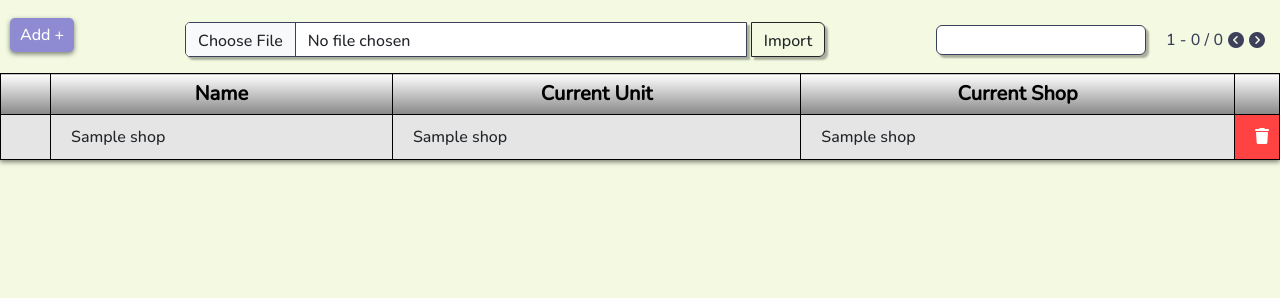
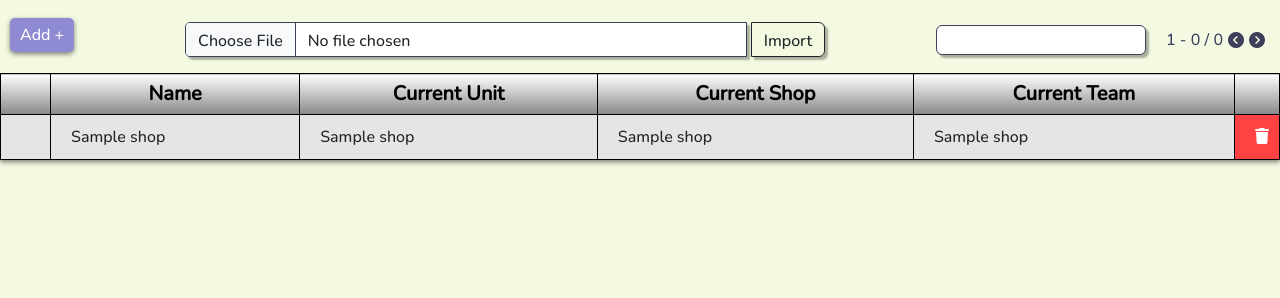
Before and after one commit to MD-6613yunyun/Labor-Analysis-V-1, a Flask app: page /show-datas/technician in a window 1280 px wide. Shown: the part 120-418 px from the top of the page. Run offline with Flask 3, Linux system fonts and the light colour scheme; the visitor is signed in with stand-in values (Sample User, id 1); a database or web service that is not in the repository returns one stand-in record (values such as "Sample title"); data that the repository does not hold is empty; some libraries are stand-ins or nearby versions; some web fonts are replaced.

Commit message:
Team Feature;

```diff
--- a/website/static/scripts/main.js
+++ b/website/static/scripts/main.js
@@ -39,7 +39,8 @@ function showDropdown(btn){
 var imgCharData;
 if (window.location.href.endsWith("/get-report")){
     dates = JSON.parse(localStorage.getItem('date'))
-    fetch(`/get-graph-report/${dates[0]}/${dates[1]}/${dates[2]}/${dates[3]}`)
+    console.log(`/get-graph-report/${dates[0]}/${dates[1]}/${dates[2]}/${dates[3]}/${dates[4]}`)
+    fetch(`/get-graph-report/${dates[0]}/${dates[1]}/${dates[2]}/${dates[3]}/${dates[4]}`)
     .then(response => response.json())
     .then(result => {
         let caption = document.getElementsByClassName("for-graph-caption")[0].textContent
@@ -637,7 +638,7 @@ function deleteAllServiceDatas(idd,db){
                 document.getElementById('errorMessageDisplayer').textContent = "You can't delete this data as some data depends on this.."
                 document.getElementsByClassName("errorModal")[0].click()
             }else{
-                window.location.href = window.location.href
+                window.location.href = document.getElementsByClassName("discard-btn")[0].children[0].href
             }
         })
         .catch(err => console.log(err))
@@ -1259,16 +1260,19 @@ function changeTabOver(btn, idd){
 function showTechnicianInput(btn){
     const techanicianDetailCard = document.getElementById("techanichianDetailCard");
     const hiddeninput = techanicianDetailCard.querySelectorAll("input");
+    const hiddenselect = techanicianDetailCard.querySelector("select");
     const currentValue = techanicianDetailCard.querySelectorAll("span");
-
+    console.log(currentValue);
     if(btn.innerText == "Edit"){
         btn.classList.add("d-none");
         btn.nextElementSibling.classList.remove("d-none");
         btn.nextElementSibling.nextElementSibling.setAttribute("onclick","removeTechnicianInput(this)")
         btn.nextElementSibling.nextElementSibling.children[0].setAttribute("onclick", "return false;")
         currentValue[0].hidden = true;
+        currentValue[2].hidden = true;
         hiddeninput[0].value = currentValue[0].innerText;
         hiddeninput[0].classList.remove("d-none");
+        hiddenselect.classList.remove("d-none")
     }
 }
 
@@ -1276,11 +1280,14 @@ function removeTechnicianInput(btn){
     const techanicianDetailCard = document.getElementById("techanichianDetailCard");
     const hiddeninput = techanicianDetailCard.querySelectorAll("input");
     const currentValue = techanicianDetailCard.querySelectorAll("span");
+    const hiddenselect = techanicianDetailCard.querySelector("select");
     btn.previousElementSibling.previousElementSibling.classList.remove("d-none");
     btn.previousElementSibling.classList.add("d-none");
     btn.children[0].removeAttribute("onclick");
     currentValue[0].hidden = false;
+    currentValue[2].hidden = false;
     hiddeninput[0].classList.add("d-none");
+    hiddenselect.classList.add("d-none");
 
 }
 
--- a/website/static/styles/input_form.css
+++ b/website/static/styles/input_form.css
@@ -1002,11 +1002,7 @@ table td input:focus{
 
 #techanichianDetailCard form, .shopHistorySec,#techanichianDetailCard #techanicianCardHolder{
     display: grid;
-    grid-template-columns: auto auto auto;
-}
-
-#techanichianDetailCard #techanicianCardHolder{
-
+    grid-template-columns: auto auto auto auto;
 }
 
 .absentHistory{
--- a/website/templates/nav.html
+++ b/website/templates/nav.html
@@ -126,6 +126,26 @@
                                 </select>
                             </div>
                         </div>
+                        <div class="row mt-3" id="reportType">
+                            <div class="col">
+                                <input class="form-check-input" checked  name="report-type" type="radio" value="1,2" id="flexRadioDefault1">
+                                <label class="form-check-label" for="flexRadioDefault1">
+                                    All
+                                </label>
+                            </div>
+                            <div class="col">
+                                <input class="form-check-input" name="report-type" type="radio" value="2" id="flexRadioDefault2">
+                                <label class="form-check-label" for="flexRadioDefault2">
+                                    BP
+                                </label>
+                            </div>
+                            <div class="col">
+                                <input class="form-check-input" name="report-type" type="radio" value="1" id="flexRadioDefault3">
+                                <label class="form-check-label" for="flexRadioDefault3">
+                                    Service
+                                </label>
+                            </div>
+                        </div>
                     </div>
                     <div class="modal-footer">
                         <button type="button" class="btn btn-secondary" data-bs-dismiss="modal">Close</button>
@@ -167,7 +187,16 @@
                 end_dt = document.getElementById("end-dt").value
                 bi_id = document.getElementById("bi").value
                 shop_id = document.getElementById("shop").value
-                localStorage.setItem("date",JSON.stringify([start_dt,end_dt,bi_id,shop_id]))
+                let report_type = 'all'
+                var ele = document.getElementsByName('report-type');
+                for (i = 0; i < ele.length; i++) {
+                    if (ele[i].checked){
+                        report_type = ele[i].value;
+                        break;
+                    }
+                }
+
+                localStorage.setItem("date",JSON.stringify([start_dt,end_dt,bi_id,shop_id,report_type]))
             }
 
             function check_details(chk){
@@ -193,14 +222,16 @@
                     let summarize = document.getElementById('summary-for-report')
                     summarize.classList.add("d-none")
                     summarize.children[1].checked = false
-
                 }
+                document.getElementById("reportType").classList.remove("d-none")
                 if (txt == "get_report"){
                     name = 'Job Ability Report'
                     form.setAttribute('action',`{{url_for('views.get_report')}}`)
+                    document.getElementById("reportType").classList.remove("d-none")
                 }else if (txt == 'job-analysis'){
                     name = 'Job Analysis Report'
                     form.setAttribute('action',`{{url_for('views.job_analysis_report')}}`)
+                    document.getElementById("reportType").classList.add("d-none")
                 }
                 else if(txt == 'check_in_report' || txt == 'idle') {
                     name = txt == 'check_in_report' ? 'Job Control' : 'Idle Report'
@@ -211,6 +242,7 @@
                 else{
                     name = 'PIC Report'
                     form.setAttribute('action',`{{url_for('views.pic_report')}}`)
+                    document.getElementById("reportType").classList.remove("d-none")
                 }
                 form.previousElementSibling.children[0].textContent = `Data Option for ${name}`
             }
--- a/website/templates/view_datas.html
+++ b/website/templates/view_datas.html
@@ -497,6 +497,7 @@ Datas Tree View
                         <th>Name</th>
                         <th>Current Unit</th>
                         <th>Current Shop</th>
+                        <th>Current Team</th>
                         <th></th>
                     </tr>
                 </thead>
@@ -517,6 +518,13 @@ Datas Tree View
                                 {% endfor %}
                             </datalist>
                         </td>
+                        <td>
+                            <select class="form-select" name="team_id">
+                                {% for dt in extra_datas[2] %}
+                                    <option value="{{dt[0]}}">{{dt[1]}}</option>
+                                {% endfor %}
+                            </select>
+                        </td>
                         <td class="check-icon" onclick="checkRateFormAndSumbit(this)"><i class="fa-solid fa-square-check"></i></td>
                     </tr>
                     {% for data in result %}
@@ -525,6 +533,7 @@ Datas Tree View
                             <td>{{data[1]}}</td>
                             <td>{{data[2]}}</td>
                             <td>{{data[3]}}</td>
+                            <td>{{data[4]}}</td>
                             <td class="trash-icon" onclick="deleteLineDataFromViewForm('{{data[0]}}','technicians')"><i class="fa-solid fa-trash"></i></td>
                         </tr>
                     {% endfor %}
--- a/website/views.py
+++ b/website/views.py
@@ -17,15 +17,16 @@ def home():
         return render_template('home.html',noti_counts=noti_counts,credentials=credentials,b_units = b_units)
     return redirect(url_for('auth.authenticate',typ='log'))
 
-@views.route("/get-graph-report/<start_dt>/<end_dt>/<bi>/<shop>")
+@views.route("/get-graph-report/<start_dt>/<end_dt>/<bi>/<shop>/<report_type>")
 @views.route("/get-report",methods=['GET','POST'])
-def get_report(start_dt=None,end_dt=None,bi=None,shop=None):
+def get_report(start_dt=None,end_dt=None,bi=None,shop=None,report_type=None):
     if request.method == 'POST' or start_dt:
         if not start_dt and not end_dt:
             start_dt = request.form.get('start-dt')
             end_dt = request.form.get('end-dt')
             bi = request.form.get('bi')
             shop = request.form.get('shop')
+            report_type = request.form.get('report-type')
         else:
             if 'pg_username' not in session or "pg_id" not in session:
                 return redirect(url_for('views.home'))
@@ -44,6 +45,10 @@ def get_report(start_dt=None,end_dt=None,bi=None,shop=None):
         technician_where_clause = ""
         technician_where_clause = f"AND shop.business_unit_id in ({bi if bi != '0' else all_unit_by_users})"
         technician_where_clause += f"AND transfer.to_shop_id in ({shop if shop != '0' else all_shop_by_users})"
+        # job_types
+        print(report_type)
+        cur.execute(f"SELECT id,name FROM jobType WHERE team_id IN ({report_type}) ORDER BY id;")
+        job_types = cur.fetchall()
 
         cur.execute(f""" SELECT tech.id,tech.name FROM technicians tech
                             INNER JOIN (
@@ -56,15 +61,15 @@ def get_report(start_dt=None,end_dt=None,bi=None,shop=None):
                         ON transfer.technician_id = tech.id
                             INNER JOIN shop
                         ON shop.id = transfer.to_shop_id
-                        WHERE tech.id != 0 {technician_where_clause} ORDER BY tech.id;""")
+                        WHERE tech.id != 0 {technician_where_clause} AND tech.team_id IN ({report_type}) ORDER BY tech.id;""")
         technicians_ids = cur.fetchall()
         technicians_names = [tech[1] for tech in technicians_ids]
         if len(technicians_names) == 0:
             mgs = "No Technician found for your specified unit and shop.."
             return render_template('report_graph_view.html',mgs=mgs,credentials=credentials,b_units=b_units)
         else:
-            cur.execute("SELECT id,name FROM jobType ORDER BY id;")
-            job_types = cur.fetchall()
+            print(job_types)
+            print(report_type, "this is report type")
             get_job_types = {job_type[0]:job_type[1] for job_type in job_types}
             total_result = {job_type[0]:[] for job_type in job_types}
             total_result[0] = []
@@ -86,7 +91,9 @@ def get_report(start_dt=None,end_dt=None,bi=None,shop=None):
                         ), 0.0) AS total_sum
                 FROM (
                     SELECT id
-                    FROM jobtype) AS jt
+                    FROM jobtype
+                    WHERE team_id IN ({report_type})
+                    ) AS jt
                 CROSS JOIN (
                     SELECT DISTINCT month_extracted
                     FROM eachJobForm
@@ -103,6 +110,7 @@ def get_report(start_dt=None,end_dt=None,bi=None,shop=None):
                 GROUP BY jt.id
                 ORDER BY jt.id;""")
                 datas = cur.fetchall()
+                print(datas,"all datas")
                 if '/get-graph-report' in request.path:
                     data = [dt[1] for dt in datas]
                     total_result.append([technicians_names[idx]]+data+[sum(data),str(sum(data))])
@@ -135,6 +143,7 @@ def check_in_out_report(typ='in-out'):
         ## getting shop id and unit id
         bi = request.form.get('bi')
         shop = request.form.get('shop')
+        report_type = request.form.get('report-type')
         credentials , b_units = extract_shop_datas(cur)
         # all shop , units owned by user
         all_unit_by_users = ",".join([str(dt[0]) for dt in b_units])
@@ -173,7 +182,7 @@ def check_in_out_report(typ='in-out'):
                         ON transfer.technician_id = tech.id
                             INNER JOIN shop
                         ON shop.id = transfer.to_shop_id
-                        WHERE tech.id != 0  {technician_where_clause} ORDER BY tech.id;""")
+                        WHERE tech.id != 0  {technician_where_clause} AND tech.team_id IN ({report_type}) ORDER BY tech.id;""")
         technicians_ids = cur.fetchall()
 
         if len(technicians_ids) == 0:
@@ -533,6 +542,7 @@ def pic_report():
         end_dt = request.form.get('end-dt')
         bi_id = request.form.get('bi')
         shop_id = request.form.get('shop')
+        report_type = request.form.get('report-type')
 
         credentials , b_units = extract_shop_datas(cur)
         # all shop , units owned by user
@@ -548,8 +558,11 @@ def pic_report():
         technician_where_clause += f"AND transfer.to_shop_id in ({shop_id if shop_id != '0' else all_shop_by_users})"
 
 
-        cur.execute("SELECT id,name FROM jobType ORDER BY id;")
+
+        cur.execute(f"SELECT id,name FROM jobType WHERE team_id IN ({report_type}) ORDER BY id;")
         job_types = cur.fetchall()
+
+        print(job_types)
 
         cur.execute(f""" SELECT tech.id,tech.name FROM technicians tech
                     INNER JOIN (
@@ -562,7 +575,7 @@ def pic_report():
                 ON transfer.technician_id = tech.id
                     INNER JOIN shop
                 ON shop.id = transfer.to_shop_id
-                WHERE tech.id != 0 {technician_where_clause} ORDER BY tech.id;""")
+                WHERE tech.id != 0 {technician_where_clause} AND tech.team_id IN ({report_type}) ORDER BY tech.id;""")
         technicians_ids = cur.fetchall()
         if len(technicians_ids) == 0:
             mgs = 'No technicians found for your specific shop and business unit id..'
@@ -588,7 +601,7 @@ def pic_report():
                             COALESCE(SUM(CASE WHEN ej.lst_pic_id = {technician_id[0]} THEN ej.lst_pic_amt ELSE 0.0 END), 0.0) AS pic_5
                         FROM (
                             SELECT id
-                            FROM jobtype
+                            FROM jobtype WHERE team_id IN ({report_type})
                         ) AS jt
                         CROSS JOIN (
                             SELECT DISTINCT month_extracted
@@ -608,7 +621,7 @@ def pic_report():
                     """
             cur.execute(query)
             datas = cur.fetchall()
-            result = [[] for _ in range(len(job_types))]
+            result = [[] for _ in range(7)]
             for data in datas:
                 for i,dt in enumerate(data[1:]):
                     result[i].append('{:,.2f}'.format(dt))
@@ -622,6 +635,7 @@ def pic_report():
             else:
                 cur.execute("SELECT name FROM shop WHERE id = %s;",(shop_id,))
                 shop_name = cur.fetchall()[0][0]
+            print(job_types)
     else:
         return redirect(url_for('views.home'))
     return render_template('pic_report.html',total_result=total_result,job_types=job_types,extra_datas = [start_dt,end_dt,shop_name],credentials =credentials , b_units = b_units)
@@ -838,7 +852,7 @@ def show_service_datas(typ,mgs=None):
                 print(result)
                 return render_template('edit_form.html',result = result,typ=typ, credentials = credentials ,b_units = b_units)
         elif typ == 'technician':
-            query = f""" SELECT tech.id,tech.name,bi.name,shop.name FROM technicians tech
+            query = f""" SELECT tech.id,tech.name,bi.name,shop.name,team.name FROM technicians tech
                             INNER JOIN (
                                 SELECT technician_id, to_shop_id FROM technicians_transfer
                                 WHERE
@@ -851,6 +865,8 @@ def show_service_datas(typ,mgs=None):
                         ON shop.id = transfer.to_shop_id
                             INNER JOIN res_partner bi
                         ON bi.id = shop.business_unit_id
+                            LEFT JOIN technician_team AS team
+                        ON team.id = tech.team_id
                             WHERE tech.id != 0 AND {column}.name iLIKE '%{val}%'
                                 AND transfer.to_shop_id IN ({user_roles_lst})
                         ORDER BY tech.name;"""
@@ -860,7 +876,7 @@ def show_service_datas(typ,mgs=None):
 		                                        WHEN his.to_date IS NULL THEN 1
 							                    WHEN CURRENT_DATE BETWEEN his.from_date AND his.to_date THEN 0
 		                                        ELSE 2
-                                            END AS flag_shop
+                                            END AS flag_shop, tech.team_id , team.name
                                     FROM technicians_transfer AS his
                                 LEFT JOIN technicians AS tech
                                     ON tech.id = his.technician_id
@@ -868,6 +884,8 @@ def show_service_datas(typ,mgs=None):
                                     ON from_shop.id = his.from_shop_id
                                 LEFT JOIN shop AS to_shop
                                     ON to_shop.id = his.to_shop_id
+                                LEFT JOIN technician_team AS team
+                                    ON team.id = tech.team_id
                                 WHERE tech.id = %s
 				                    ORDER BY flag_shop;""",(val,))
                 result = []
@@ -881,6 +899,8 @@ def show_service_datas(typ,mgs=None):
                                 WHERE technician_id = %s
                                 ORDER BY start_date DESC;
                                 """,(val,))
+                result.append(cur.fetchall())
+                cur.execute("SELECT id,name FROM technician_team;")
                 result.append(cur.fetchall())
                 # print(result)
                 return render_template('edit_form.html',result = result,typ=typ, credentials = credentials ,b_units = b_units)
@@ -1104,7 +1124,8 @@ def show_service_datas(typ,mgs=None):
                                     (SELECT name FROM shop WHERE id = transfer.from_shop_id)
                                 ELSE
                                     shop.name
-                            END AS shop_name
+                            END AS shop_name,
+                            team.name
                         FROM
                             technicians tech
                         INNER JOIN (
@@ -1120,6 +1141,8 @@ def show_service_datas(typ,mgs=None):
                         LEFT JOIN shop ON shop.id = transfer.to_shop_id
                         LEFT JOIN res_partner AS bi
                         ON bi.id = shop.business_unit_id
+                        LEFT JOIN technician_team AS team
+                        ON team.id = tech.team_id
                         WHERE
                             tech.id != 0 AND (
                             (transfer.to_shop_id = 5 AND transfer.from_shop_id in ({user_roles_lst}) )
@@ -1131,6 +1154,8 @@ def show_service_datas(typ,mgs=None):
             cur.execute("SELECT name  FROM res_partner;")
             extra_datas.append(cur.fetchall())
             cur.execute("SELECT name  FROM shop WHERE name <> 'INACTIVE';")
+            extra_datas.append(cur.fetchall())
+            cur.execute("SELECT id,name FROM technician_team;")
             extra_datas.append(cur.fetchall())
             length_query =f"""  SELECT
                                     COUNT(tech.id)
@@ -1355,6 +1380,9 @@ def offset_display(for_what,ofset):
     cur = conn.cursor()
     credentials , b_units = extract_shop_datas(cur)
     user_roles_lst = ",".join([str(dt[2]) for dt in credentials])
+    shop_id = ''
+    if '~' in ofset:
+        ofset, shop_id = ofset.split('~')
     print(for_what)
     queries_dct = {
         "job" : f""" WITH month_cte AS (
@@ -1387,48 +1415,51 @@ def offset_display(for_what,ofset):
             "descriptions":f"SELECT id,name FROM descriptions ORDER BY name LIMIT 81 OFFSET {ofset};",
             "jobType":f"SELECT id,name FROM jobType ORDER BY name LIMIT 81 OFFSET {ofset};",
             "psfuCall":f""" SELECT form.job_no,form.job_date,car.plate,cus.name,cus.phone,form.id,psfu.id FROM psfu_call AS psfu
-            INNER JOIN eachJobFORM AS form
-            ON form.id = psfu.form_id
-            LEFT JOIN vehicle car
-            ON car.id = form.vehicle_id
-            LEFT JOIN customer cus
-            ON cus.id = form.customer_id
-            WHERE form.shop_id = '{ofset.split("~")[1]}' and form.job_date < CURRENT_DATE - 2 AND psfu.call_status_id IS NULL
-            ORDER BY form.job_date LIMIT 20 OFFSET {ofset.split("~")[0]}; """,
+                INNER JOIN eachJobFORM AS form
+                    ON form.id = psfu.form_id
+                LEFT JOIN vehicle car
+                    ON car.id = form.vehicle_id
+                LEFT JOIN customer cus
+                    ON cus.id = form.customer_id
+                WHERE form.shop_id = '{shop_id}' and form.job_date < CURRENT_DATE - 2 AND psfu.call_status_id IS NULL
+                    ORDER BY form.job_date LIMIT 20 OFFSET {ofset}; """,
             "technician":f"""SELECT
-                            tech.id,
-                            tech.name,
-                            bi.name,
-                            CASE
-                                WHEN transfer.to_shop_id = 5 THEN
-                            'INACTIVE - ' ||
-                                    (SELECT name FROM shop WHERE id = transfer.from_shop_id)
-                                ELSE
-                                    shop.name
-                            END AS shop_name
-                        FROM
-                            technicians tech
-                        INNER JOIN (
-                            SELECT
-                                technician_id,
-                                from_shop_id,
-                                to_shop_id
+                                tech.id,
+                                tech.name,
+                                bi.name,
+                                CASE
+                                    WHEN transfer.to_shop_id = 5 THEN
+                                'INACTIVE - ' ||
+                                        (SELECT name FROM shop WHERE id = transfer.from_shop_id)
+                                    ELSE
+                                        shop.name
+                                END AS shop_name,
+                                team.name
                             FROM
-                                technicians_transfer
+                                technicians tech
+                            INNER JOIN (
+                                SELECT
+                                    technician_id,
+                                    from_shop_id,
+                                    to_shop_id
+                                FROM
+                                    technicians_transfer
+                                WHERE
+                                    (CURRENT_DATE BETWEEN from_date AND to_date OR CURRENT_DATE >= from_date AND to_date IS NULL)
+                            ) AS transfer ON transfer.technician_id = tech.id
+                            LEFT JOIN shop ON shop.id = transfer.to_shop_id
+                            LEFT JOIN res_partner AS bi
+                            ON bi.id = shop.business_unit_id
+                            LEFT JOIN technician_team AS team
+                            ON team.id = tech.team_id
                             WHERE
-                                (CURRENT_DATE BETWEEN from_date AND to_date OR CURRENT_DATE >= from_date AND to_date IS NULL)
-                        ) AS transfer ON transfer.technician_id = tech.id
-                        LEFT JOIN shop ON shop.id = transfer.to_shop_id
-                        LEFT JOIN res_partner AS bi
-                        ON bi.id = shop.business_unit_id
-                        WHERE
-                            tech.id != 0 AND (
-                            (transfer.to_shop_id = 5 AND transfer.from_shop_id in ({user_roles_lst}) )
-                                OR
-                                transfer.to_shop_id IN ({user_roles_lst})
-                            )
-                        ORDER BY tech.name
-                            LIMIT 81 OFFSET {ofset}; """
+                                tech.id != 0 AND (
+                                (transfer.to_shop_id = 5 AND transfer.from_shop_id in ({user_roles_lst}) )
+                                    OR
+                                    transfer.to_shop_id IN ({user_roles_lst})
+                                )
+                            ORDER BY tech.name
+                                LIMIT 81 OFFSET {ofset}; """
     }
     cur.execute(queries_dct[for_what])
     result_datas = cur.fetchall()
```
Also changed, not shown: website/imports.py (+35 -7 lines), website/templates/check_in_out_report.html (+23 -41 lines), website/templates/edit_form.html (+11 -2 lines), website/templates/pic_report.html (+6 -6 lines).
